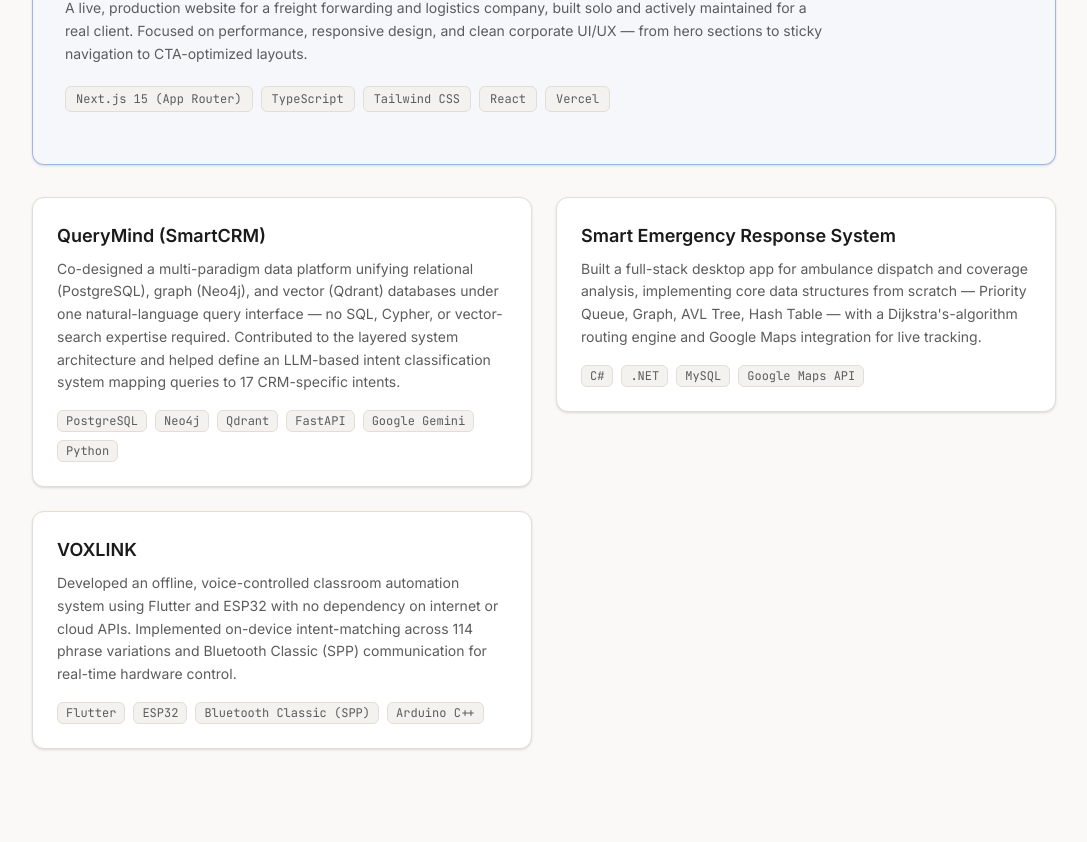
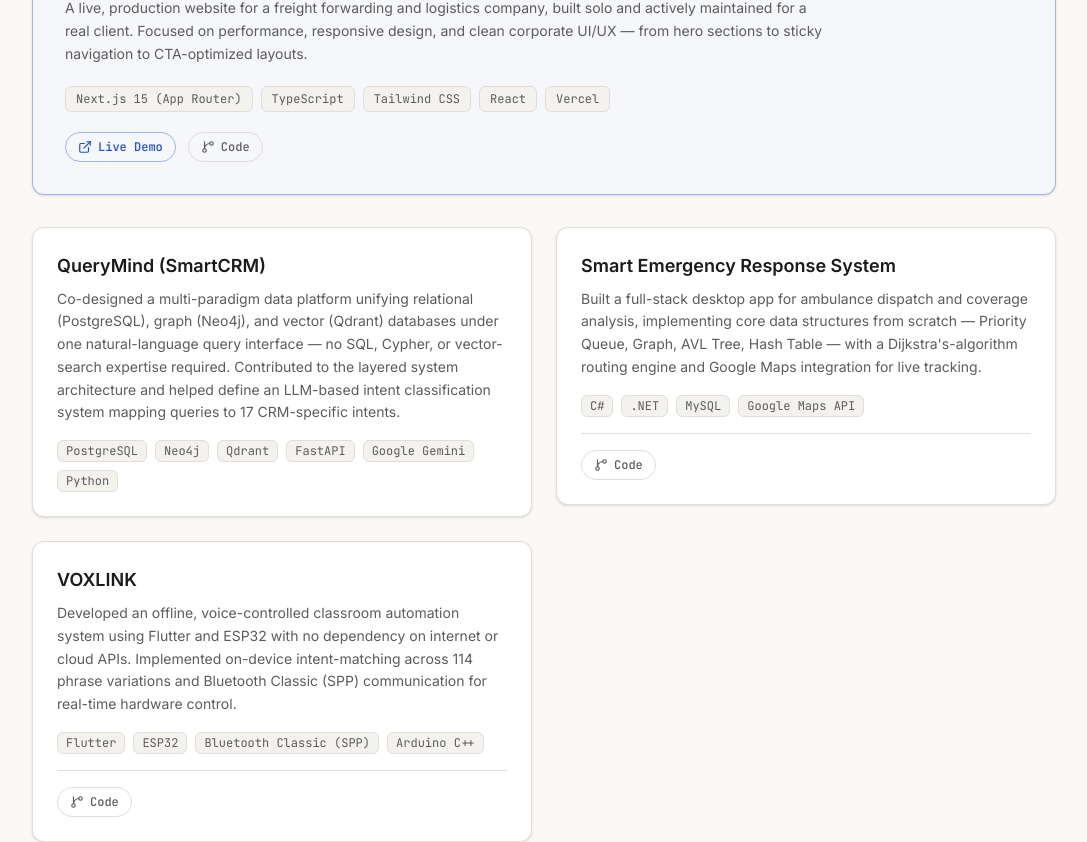
Before and after one commit to Mairaarshad19/Portfolio, a Next.js app: page / in a window 1280 px wide. Shown: the part 3740-4582 px from the top of the page, without its empty margins (96-1183 px from the left). Built offline with nearby package versions, Linux system fonts and the light colour scheme.

Commit message:
feat: wire real GitHub and live demo links to project cards

```diff
--- a/src/components/Projects.tsx
+++ b/src/components/Projects.tsx
@@ -43,16 +43,16 @@ function ProjectCard({
           ))}
         </div>
 
-        <div className="mt-5 flex items-center gap-4">
+        <div className="mt-5 flex items-center gap-3">
           {project.links.live && (
             <a
               href={project.links.live}
               target="_blank"
               rel="noopener noreferrer"
-              className="inline-flex items-center gap-1.5 text-sm font-medium text-accent hover:text-accent-hover transition-colors"
+              className="inline-flex items-center gap-1.5 px-3 py-1.5 text-xs font-mono font-medium rounded-full border border-accent/40 text-accent hover:bg-accent hover:text-white transition-all duration-200"
             >
-              <ExternalLink size={16} />
-              Live Site
+              <ExternalLink size={14} />
+              Live Demo
             </a>
           )}
           {project.links.github && (
@@ -60,10 +60,10 @@ function ProjectCard({
               href={project.links.github}
               target="_blank"
               rel="noopener noreferrer"
-              className="inline-flex items-center gap-1.5 text-sm font-medium text-fg-muted hover:text-accent transition-colors"
+              className="inline-flex items-center gap-1.5 px-3 py-1.5 text-xs font-mono font-medium rounded-full border border-border text-fg-muted hover:border-accent/40 hover:text-accent transition-all duration-200"
             >
-              <GitBranch size={16} />
-              Source
+              <GitBranch size={14} />
+              Code
             </a>
           )}
         </div>
@@ -93,16 +93,16 @@ function ProjectCard({
       </div>
 
       {(project.links.github || project.links.live) && (
-        <div className="mt-4 pt-4 border-t border-border flex items-center gap-4">
+        <div className="mt-4 pt-4 border-t border-border flex items-center gap-3">
           {project.links.live && (
             <a
               href={project.links.live}
               target="_blank"
               rel="noopener noreferrer"
-              className="inline-flex items-center gap-1.5 text-sm font-medium text-accent hover:text-accent-hover transition-colors"
+              className="inline-flex items-center gap-1.5 px-3 py-1.5 text-xs font-mono font-medium rounded-full border border-accent/40 text-accent hover:bg-accent hover:text-white transition-all duration-200"
             >
               <ExternalLink size={14} />
-              Live
+              Live Demo
             </a>
           )}
           {project.links.github && (
@@ -110,10 +110,10 @@ function ProjectCard({
               href={project.links.github}
               target="_blank"
               rel="noopener noreferrer"
-              className="inline-flex items-center gap-1.5 text-sm font-medium text-fg-muted hover:text-accent transition-colors"
+              className="inline-flex items-center gap-1.5 px-3 py-1.5 text-xs font-mono font-medium rounded-full border border-border text-fg-muted hover:border-accent/40 hover:text-accent transition-all duration-200"
             >
               <GitBranch size={14} />
-              Source
+              Code
             </a>
           )}
         </div>
--- a/src/data/portfolio-content.ts
+++ b/src/data/portfolio-content.ts
@@ -87,7 +87,8 @@ export const projectsContent: Project[] = [
       "A live, production website for a freight forwarding and logistics company, built solo and actively maintained for a real client. Focused on performance, responsive design, and clean corporate UI/UX — from hero sections to sticky navigation to CTA-optimized layouts.",
     techStack: ["Next.js 15 (App Router)", "TypeScript", "Tailwind CSS", "React", "Vercel"],
     links: {
-      live: "", // TODO: add live URL
+      live: "https://allied-shipping-agency.vercel.app/",
+      github: "https://github.com/Mairaarshad19/allied-shipping-website",
     },
     featured: true,
   },
@@ -104,7 +105,9 @@ export const projectsContent: Project[] = [
     description:
       "Built a full-stack desktop app for ambulance dispatch and coverage analysis, implementing core data structures from scratch — Priority Queue, Graph, AVL Tree, Hash Table — with a Dijkstra's-algorithm routing engine and Google Maps integration for live tracking.",
     techStack: ["C#", ".NET", "MySQL", "Google Maps API"],
-    links: {},
+    links: {
+      github: "https://github.com/Mairaarshad19/Smart_Emergency_Response_System",
+    },
     featured: false,
   },
   {
@@ -112,7 +115,9 @@ export const projectsContent: Project[] = [
     description:
       "Developed an offline, voice-controlled classroom automation system using Flutter and ESP32 with no dependency on internet or cloud APIs. Implemented on-device intent-matching across 114 phrase variations and Bluetooth Classic (SPP) communication for real-time hardware control.",
     techStack: ["Flutter", "ESP32", "Bluetooth Classic (SPP)", "Arduino C++"],
-    links: {},
+    links: {
+      github: "https://github.com/Mairaarshad19/VOXLINK-VoiceAutomation",
+    },
     featured: false,
   },
 ];
```
